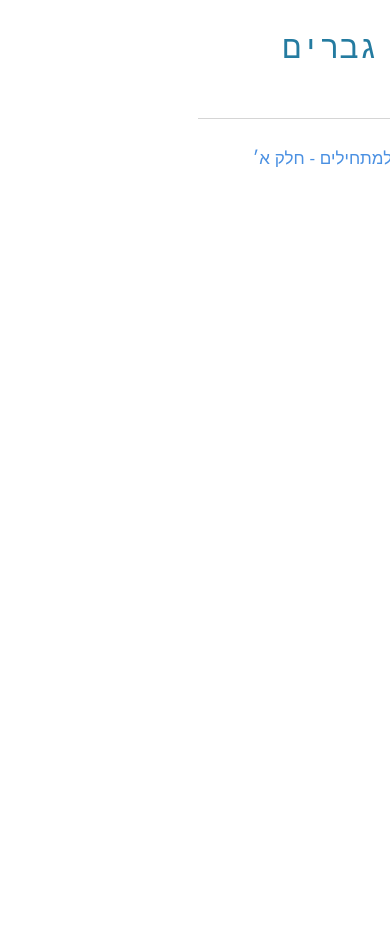
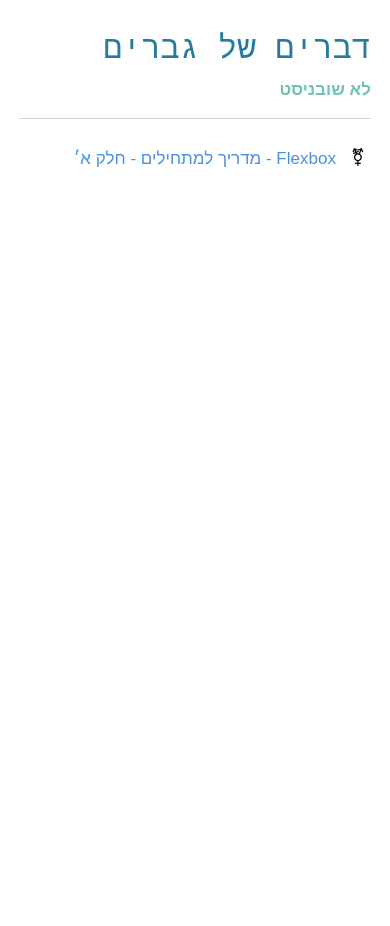
Before and after one commit to guytepper/devhead.co.il, a Jekyll site: the page built from index.html, in a window 390 px wide. Built offline with Jekyll 4.4.1, drawn with Linux system fonts in a browser that asks for light colours; some web fonts are replaced.

Commit message:
Fixed viewport zoomed out issue on mobile

```diff
--- a/_includes/footer.html
+++ /dev/null
@@ -1 +0,0 @@
-<footer></footer>
--- a/_layouts/default.html
+++ b/_layouts/default.html
@@ -12,7 +12,6 @@
       {{ content }}
     </div>
 
-    {% include footer.html %}
     </div>
   </body>
 
--- a/css/style.css
+++ b/css/style.css
@@ -51,7 +51,7 @@ body {
 }
 
 .site-logo {
-  width: 550px; /* Wraps site-links to new line */
+  min-width: 300px; /* Wraps site-links to new line */
   margin: 0;
   font: 1.875em/1.5 'Courier New';
   color: #247BA0;
```
